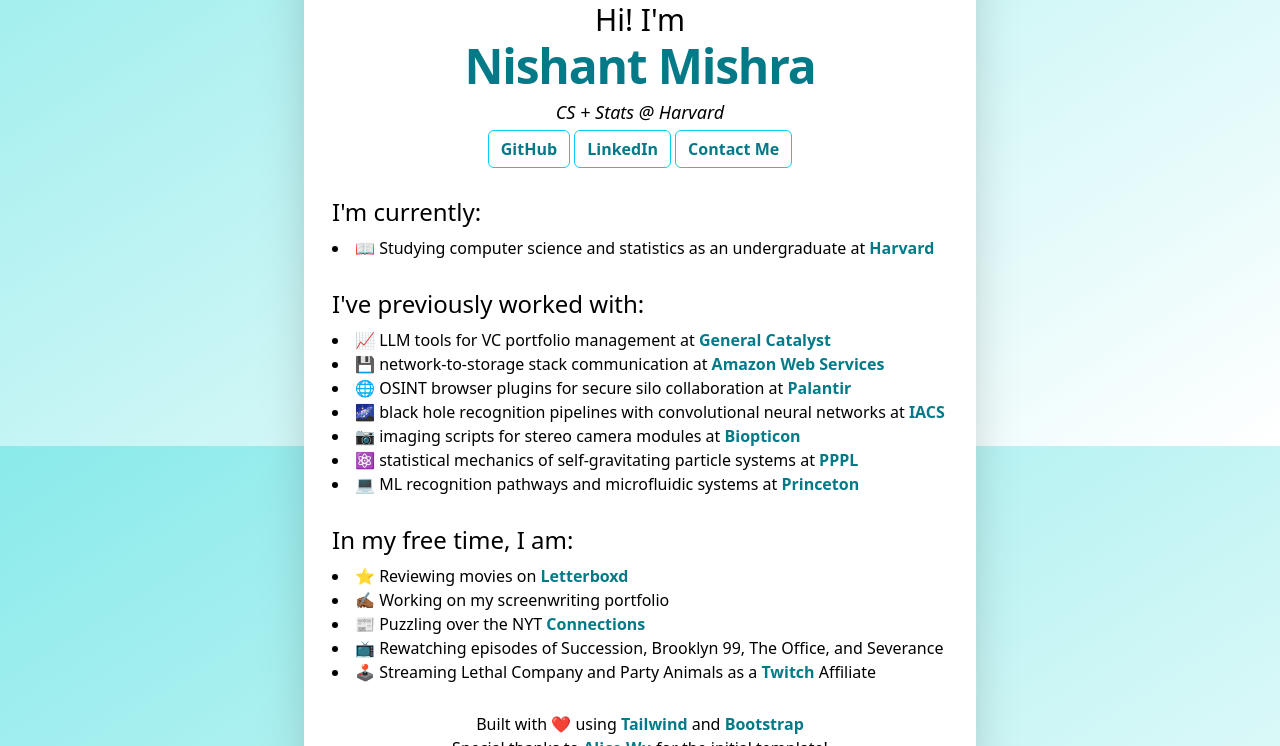
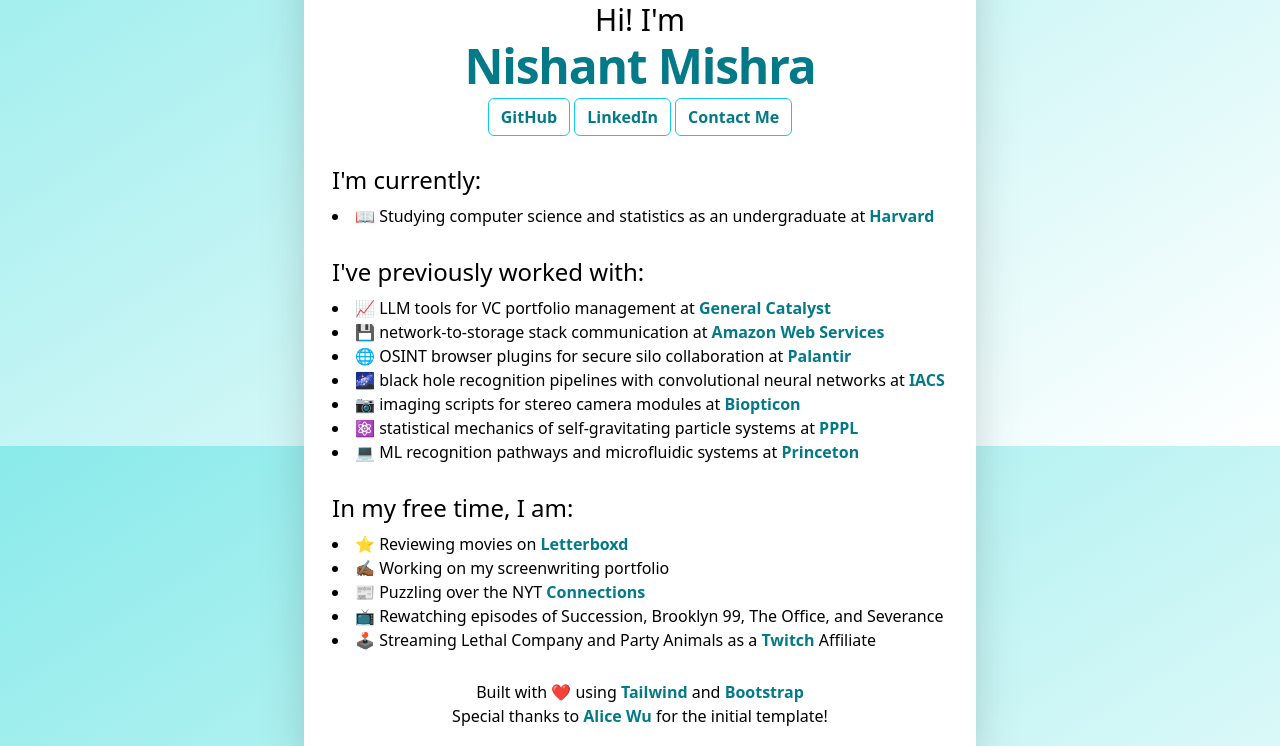
Before and after one commit to nmishra459/nmishra459.github.io, a plain HTML site: page index.html in a window 1280 px wide. Shown: the part 354-1100 px from the top of the page. Drawn offline with nearby package versions, Linux system fonts and the light colour scheme.

Commit message:
Update index.html

```diff
--- a/index.html
+++ b/index.html
@@ -50,7 +50,6 @@
     <br/>
     <h3 class="mb-1 font-medium text-xl md:text-2xl lg:text-3xl">Hi! I'm</h3>
     <h1 class="mb-2 text-3xl font-extrabold leading-none tracking-tight projects-title text-cyan md:text-4xl lg:text-5xl">Nishant Mishra</h1>
-    <h3 class="mb-1 italic font-normal text-sm md:text-base lg:text-lg text-cyan">CS + Stats @ Harvard</h3>
     <a class="btn btn-outline-info text-cyan" href="https://github.com/nmishra459"><b>GitHub</b></a>
     <a class="btn btn-outline-info text-cyan" href="https://www.linkedin.com/in/nmishra2024/"><b>LinkedIn</b></a>
     <a class="btn btn-outline-info text-cyan" href="mailto:nishantmishra2020@gmail.com"><b>Contact Me</b></a>
```
